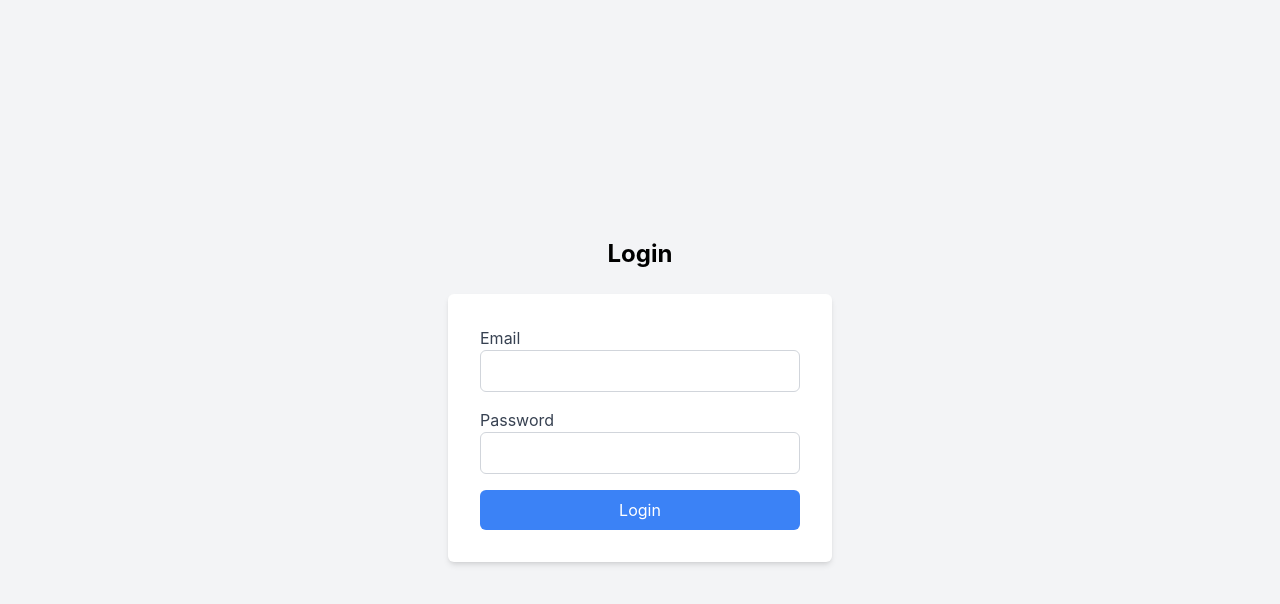
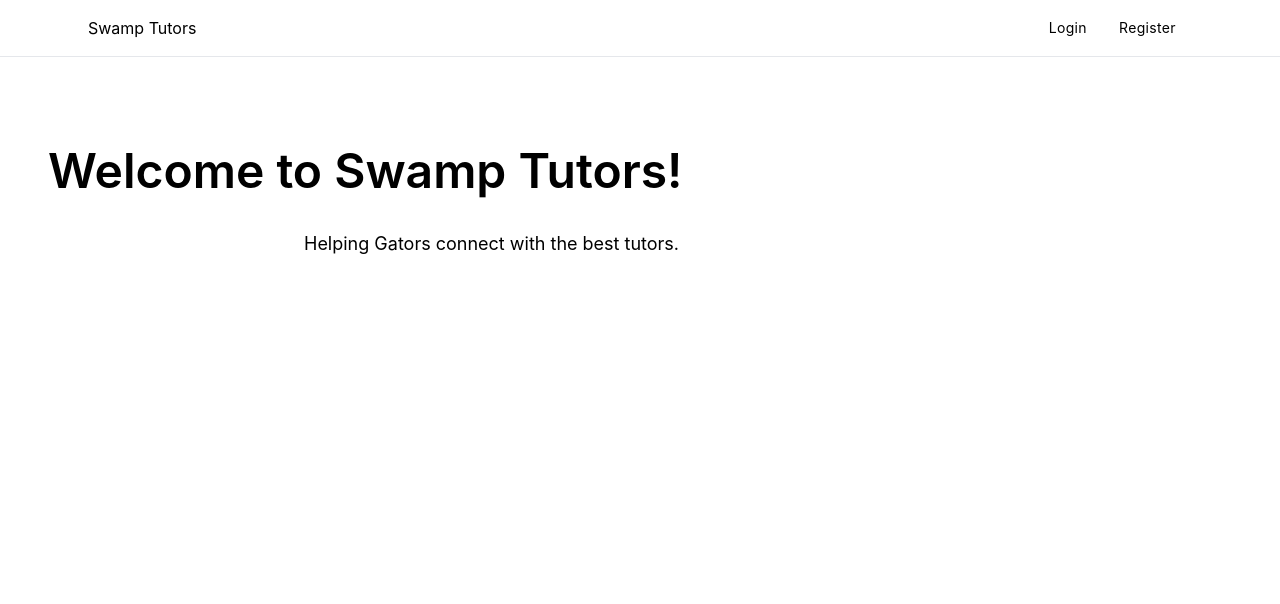
Before and after one commit to aaronbesc/swamptutors, a React (Create React App) app in the folder swamp-tutors/: page / in a window 1280 px wide. Before the commit this address led to /login. Shown: the top 604 px of the page. Built offline with nearby package versions, Linux system fonts and the light colour scheme.

Commit message:
Now the dashboard works

```diff
--- a/swamp-tutors/src/App.js
+++ b/swamp-tutors/src/App.js
@@ -1,8 +1,9 @@
-import React, { useState } from 'react';
-import { BrowserRouter as Router, Routes, Route, Navigate } from 'react-router-dom';
-import Register from './components/Register';
-import Login from './components/Login';
-import Homepage from './components/Homepage';
+import React, { useState } from "react";
+import { BrowserRouter as Router, Routes, Route } from "react-router-dom";
+import Home from "./components/Home";
+import Register from "./components/Register";
+import Login from "./components/Login";
+import Homepage from "./components/Homepage";
 
 function App() {
   const [user, setUser] = useState(null); // Manage logged-in user state
@@ -10,22 +11,12 @@ function App() {
   return (
     <Router>
       <Routes>
-        {/* Registration Route */}
+        <Route path="/" element={<Home />} />
+        <Route path="/register" element={<Register setUser={setUser} />} />
+        <Route path="/login" element={<Login setUser={setUser} />} />
         <Route
-          path="/register"
-          element={!user ? <Register /> : <Navigate to="/" />}
-        />
-
-        {/* Login Route */}
-        <Route
-          path="/login"
-          element={!user ? <Login setUser={setUser} /> : <Navigate to="/" />}
-        />
-
-        {/* Homepage Route */}
-        <Route
-          path="/"
-          element={user ? <Homepage user={user} setUser={setUser} /> : <Navigate to="/login" />}
+          path="/dashboard"
+          element={user ? <Homepage user={user} setUser={setUser} /> : <Home />}
         />
       </Routes>
     </Router>
--- /dev/null
+++ b/swamp-tutors/src/components/Home.js
@@ -0,0 +1,52 @@
+import React from "react";
+
+const Home = () => {
+  return (
+    <div>
+      <header id="header" className="group">
+        <nav className="fixed overflow-hidden z-20 w-full border-b bg-white/50 dark:bg-gray-950/50 backdrop-blur-2xl">
+          <div className="px-6 m-auto max-w-6xl ">
+            <div className="flex flex-wrap items-center justify-between py-2 sm:py-4">
+              <div className="w-full items-center flex justify-between lg:w-auto">
+                <a href="/" aria-label="tailus logo">
+                  {/* Add your SVG or logo here */}
+                  <span>Swamp Tutors</span>
+                </a>
+              </div>
+              <div className="w-full group-data-[state=active]:h-fit h-0 lg:w-fit flex-wrap justify-end items-center space-y-8 lg:space-y-0 lg:flex lg:h-fit md:flex-nowrap">
+                <ul className="space-y-6 tracking-wide text-base lg:text-sm lg:flex lg:space-y-0">
+                  <li>
+                    <a href="/login" className="hover:link md:px-4 block">
+                      Login
+                    </a>
+                  </li>
+                  <li>
+                    <a href="/register" className="hover:link md:px-4 block">
+                      Register
+                    </a>
+                  </li>
+                </ul>
+              </div>
+            </div>
+          </div>
+        </nav>
+      </header>
+      <main className="overflow-hidden">
+        <section className="relative">
+          <div className="relative pt-24 lg:pt-28">
+            <div className="mx-auto px-6 max-w-7xl md:px-12">
+              <h1 className="mt-8 text-wrap text-4xl md:text-5xl font-semibold text-title xl:text-5xl xl:[line-height:1.125]">
+                Welcome to Swamp Tutors!
+              </h1>
+              <p className="text-wrap mx-auto mt-8 max-w-2xl text-lg text-body">
+                Helping Gators connect with the best tutors.
+              </p>
+            </div>
+          </div>
+        </section>
+      </main>
+    </div>
+  );
+};
+
+export default Home;
--- a/swamp-tutors/src/components/Homepage.js
+++ b/swamp-tutors/src/components/Homepage.js
@@ -1,49 +1,67 @@
-import React, { useEffect, useState } from 'react';
-import axios from 'axios';
+import React, { useEffect, useState } from "react";
+import axios from "axios";
 
 const Homepage = ({ user, setUser }) => {
   const [tutors, setTutors] = useState([]);
 
+  // Fetch available tutors
   useEffect(() => {
     const fetchTutors = async () => {
-      const token = localStorage.getItem('token');
-      const response = await axios.get('http://localhost:5000/tutors', {
+      try {
+        const token = localStorage.getItem("token");
+        const response = await axios.get("http://localhost:5000/tutors", {
           headers: { Authorization: `Bearer ${token}` },
         });
-      setTutors(response.data);
+
+        setTutors(response.data); // Set tutors directly from the backend response
+      } catch (error) {
+        console.error("Error fetching tutors:", error);
+      }
     };
+
     fetchTutors();
   }, []);
 
   const handleLogout = () => {
-    localStorage.removeItem('token');
-    setUser(null);
+    localStorage.removeItem("token"); // Clear the token
+    setUser(null); // Clear user state
   };
 
   return (
     <div className="min-h-screen bg-gray-100">
       <header className="bg-blue-500 text-white p-4 flex justify-between">
         <h1>Welcome, {user.name}</h1>
-        <div>
         <button
           onClick={handleLogout}
           className="bg-red-500 px-4 py-2 rounded-md hover:bg-red-600"
         >
           Logout
         </button>
-        </div>
       </header>
-
       <main className="p-8">
         <h2 className="text-xl font-bold mb-4">Available Tutors</h2>
+        {tutors.length > 0 ? (
           <ul>
             {tutors.map((tutor) => (
               <li key={tutor.id} className="bg-white p-4 shadow-md rounded-md mb-4">
                 <h3 className="font-bold">{tutor.name}</h3>
                 <p>Email: {tutor.email}</p>
+                <p>
+                  Subjects:{" "}
+                  {tutor.courses && tutor.courses.length > 0
+                    ? tutor.courses.join(", ")
+                    : "No subjects available"}
+                </p>
+                <p>
+                  Availability:{" "}
+                  {tutor.is_available ? "Available" : "Not Available"}
+                </p>
               </li>
             ))}
           </ul>
+        ) : (
+          <p>No tutors available at the moment.</p>
+        )}
       </main>
     </div>
   );
--- a/swamp-tutors/src/components/Login.js
+++ b/swamp-tutors/src/components/Login.js
@@ -1,9 +1,11 @@
-import React, { useState } from 'react';
-import axios from 'axios';
+import React, { useState } from "react";
+import axios from "axios";
+import { useNavigate } from "react-router-dom";
 
 const Login = ({ setUser }) => {
-  const [formData, setFormData] = useState({ email: '', password: '' });
-  const [message, setMessage] = useState('');
+  const [formData, setFormData] = useState({ email: "", password: "" });
+  const [message, setMessage] = useState("");
+  const navigate = useNavigate();
 
   const handleChange = (e) => {
     const { name, value } = e.target;
@@ -14,15 +16,12 @@ const Login = ({ setUser }) => {
     e.preventDefault();
 
     try {
-      const response = await axios.post('http://localhost:5000/login', formData);
-
-      // Save token and set user
-      localStorage.setItem('token', response.data.token);
+      const response = await axios.post("http://localhost:5000/login", formData);
       setUser({ name: response.data.name, isTutor: response.data.is_tutor });
-
-      setMessage('Login successful!');
+      localStorage.setItem("token", response.data.token); // Store the token for persistence
+      navigate("/dashboard"); // Redirect to user homepage
     } catch (error) {
-      setMessage(error.response?.data?.error || 'Login failed');
+      setMessage("Login failed: " + (error.response?.data?.error || error.message));
     }
   };
 
@@ -31,7 +30,9 @@ const Login = ({ setUser }) => {
       <h1 className="text-2xl font-bold mb-6">Login</h1>
       <form className="bg-white p-8 shadow-md rounded-md w-96" onSubmit={handleSubmit}>
         <div className="mb-4">
-          <label htmlFor="email" className="block text-gray-700">Email</label>
+          <label htmlFor="email" className="block text-gray-700">
+            Email
+          </label>
           <input
             type="email"
             id="email"
@@ -42,9 +43,10 @@ const Login = ({ setUser }) => {
             required
           />
         </div>
-
         <div className="mb-4">
-          <label htmlFor="password" className="block text-gray-700">Password</label>
+          <label htmlFor="password" className="block text-gray-700">
+            Password
+          </label>
           <input
             type="password"
             id="password"
@@ -55,7 +57,6 @@ const Login = ({ setUser }) => {
             required
           />
         </div>
-
         <button
           type="submit"
           className="w-full bg-blue-500 text-white p-2 rounded-md hover:bg-blue-600"
@@ -63,7 +64,6 @@ const Login = ({ setUser }) => {
           Login
         </button>
       </form>
-
       {message && <p className="mt-4 text-red-500">{message}</p>}
     </div>
   );
--- a/swamp-tutors/src/components/Register.js
+++ b/swamp-tutors/src/components/Register.js
@@ -1,60 +1,74 @@
-import React, { useState } from 'react';
-import axios from 'axios';
+import React, { useState } from "react";
+import axios from "axios";
+import { useNavigate } from "react-router-dom";
 
-const Register = () => {
-  // State variables for form inputs
+const Register = ({ setUser }) => {
   const [formData, setFormData] = useState({
-    name: '',
-    email: '',
-    password: '',
-    courses: '',
+    name: "",
+    email: "",
+    password: "",
+    courses: "",
     isTutor: false,
-    tutorCourses: '',
+    tutorCourses: "",
   });
 
-  const [message, setMessage] = useState('');
+  const [message, setMessage] = useState("");
+  const navigate = useNavigate();
 
-  // Handle form changes
   const handleChange = (e) => {
     const { name, value, type, checked } = e.target;
     setFormData({
       ...formData,
-      [name]: type === 'checkbox' ? checked : value,
+      [name]: type === "checkbox" ? checked : value,
     });
   };
 
   const handleSubmit = async (e) => {
     e.preventDefault();
 
-    if (!formData.email.endsWith('@ufl.edu')) {
-      setMessage('Please use a @ufl.edu email address.');
+    if (!formData.email.endsWith("@ufl.edu")) {
+      setMessage("Please use a @ufl.edu email address.");
       return;
     }
 
     try {
-      const response = await axios.post('http://localhost:5000/register', {
+      const response = await axios.post("http://localhost:5000/register", {
         name: formData.name,
         email: formData.email,
         password: formData.password,
-        courses: formData.courses.split(','),
+        courses: formData.courses.split(","),
         is_tutor: formData.isTutor,
-        tutorCourses: formData.tutorCourses.split(','),
+        tutorCourses: formData.tutorCourses.split(","),
       });
 
       if (response.data.success) {
-        setMessage('Registration successful!');
+        // Save the token to local storage
+        localStorage.setItem("token", response.data.token);
+
+        // Set user state
+        setUser({
+          name: response.data.name,
+          isTutor: response.data.is_tutor,
+        });
+
+        // Redirect to the dashboard
+        navigate("/dashboard");
       } else {
-        setMessage('Registration failed.');
+        setMessage("Registration failed.");
       }
     } catch (error) {
-      setMessage('Error: ' + (error.response?.data?.error || error.message));
+      setMessage(error.response?.data?.error || "Registration failed.");
     }
   };
+
 
   return (
     <div className="min-h-screen flex flex-col items-center justify-center bg-gray-100">
       <h1 className="text-2xl font-bold mb-6">Register</h1>
-      <form className="bg-white p-8 shadow-md rounded-md w-96" onSubmit={handleSubmit}>
+      <form
+        className="bg-white p-8 shadow-md rounded-md w-96"
+        onSubmit={handleSubmit}
+      >
         <div className="mb-4">
           <label htmlFor="name" className="block text-gray-700">
             Full Name
```
Also changed, not shown: 2 other files (tests, documents, lock files or other folders). Lines whose indentation alone changed are shown as unchanged.
